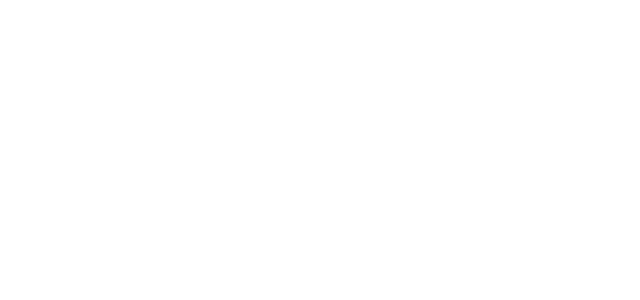
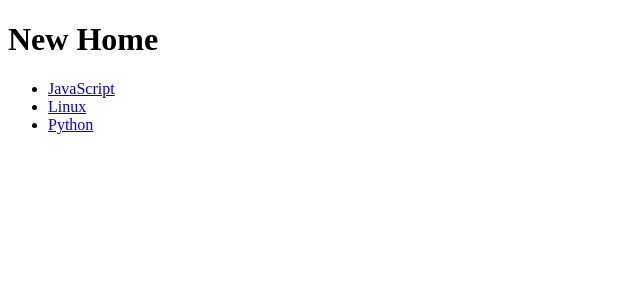
Before and after one commit to alexander-john/code-app, a React (Vite) app in the folder client/: page /new-home in a window 1280 px wide. Before the commit this address had no page. Shown: the top 300 px of the page, without its empty margins (0-640 px from the left). Built offline with nearby package versions, Linux system fonts and the light colour scheme.

Commit message:
Add TopicViewer component and update App routing for dynamic content display

```diff
--- a/client/src/App.jsx
+++ b/client/src/App.jsx
@@ -1,14 +1,34 @@
+// React is used to build the component-based UI.
 import React from 'react';
+
+// React Router is used for client-side routing to create a single-page application (SPA).
+// - `BrowserRouter` provides the routing context for the app.
+// - `Routes` is used to define multiple routes.
+// - `Route` maps a specific path to a component.
+// - Dynamic route parameters (e.g., `:id` and `:name`) allow for flexible and dynamic URLs.
 import { BrowserRouter as Router, Route, Routes } from 'react-router-dom';
-import Home from './pages/Home';
-import Question from './pages/QuestionPage.jsx';
+
+// Importing page components for different routes.
+import Home from './pages/Home'; // The main homepage.
+import Question from './pages/QuestionPage.jsx'; // Displays a specific question based on the `:id` parameter.
+import NewHome from './pages/NewHome.jsx'; // A redesigned version of the homepage.
+import TopicViewer from './components/TopicViewer.jsx'; // Dynamically displays content based on the `:name` parameter.
 
 function App() {
     return (
         <Router>
             <Routes>
+                {/* Static route for the homepage */}
                 <Route path="/" element={<Home />} />
+
+                {/* Static route for the new homepage */}
+                <Route path="/new-home" element={<NewHome />} />
+
+                {/* Dynamic route with a parameter `:id` to display a specific question */}
                 <Route path="/questions/:id" element={<Question />} />
+
+                {/* Dynamic route with a parameter `:name` to display content based on the topic name */}
+                <Route path="/:name" element={<TopicViewer />} />
             </Routes>
         </Router>
     );
--- /dev/null
+++ b/client/src/components/TopicViewer.jsx
@@ -0,0 +1,13 @@
+import React from 'react';
+import { useParams } from 'react-router-dom';
+
+export default function DynamicPage() {
+    const { name } = useParams(); // Extract the dynamic part of the URL
+
+    return (
+        <div>
+            <h1>{name.charAt(0).toUpperCase() + name.slice(1)}</h1> {/* Capitalize the name */}
+            <p>Welcome to the {name} page!</p>
+        </div>
+    );
+}
--- /dev/null
+++ b/client/src/pages/NewHome.jsx
@@ -0,0 +1,20 @@
+import { Link } from 'react-router-dom';
+
+export default function NewHome() {
+    return (
+        <div>
+            <h1>New Home</h1>
+            <ul>
+                <li>
+                    <Link to="/javascript">JavaScript</Link>
+                </li>
+                <li>
+                    <Link to="/linux">Linux</Link>
+                </li>
+                <li>
+                    <Link to="/python">Python</Link>
+                </li>
+            </ul>
+        </div>
+    );
+}
```
